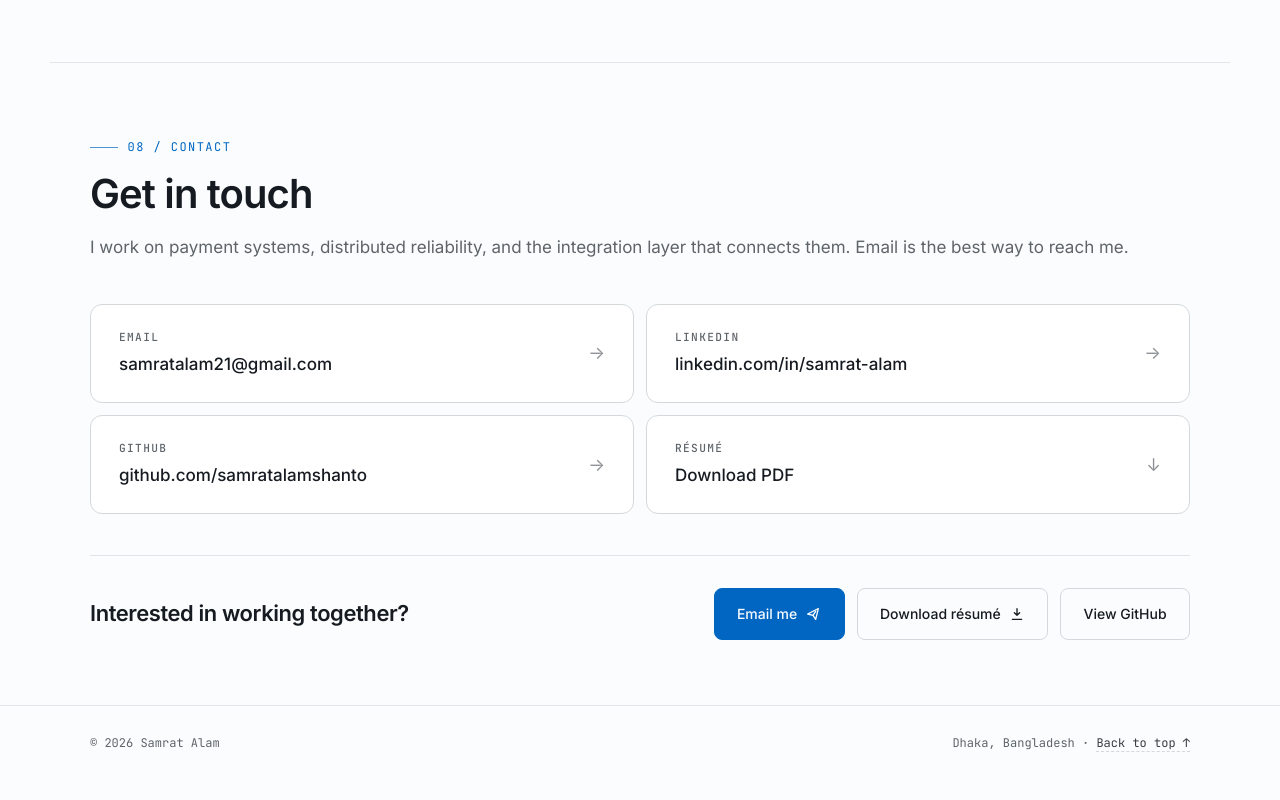
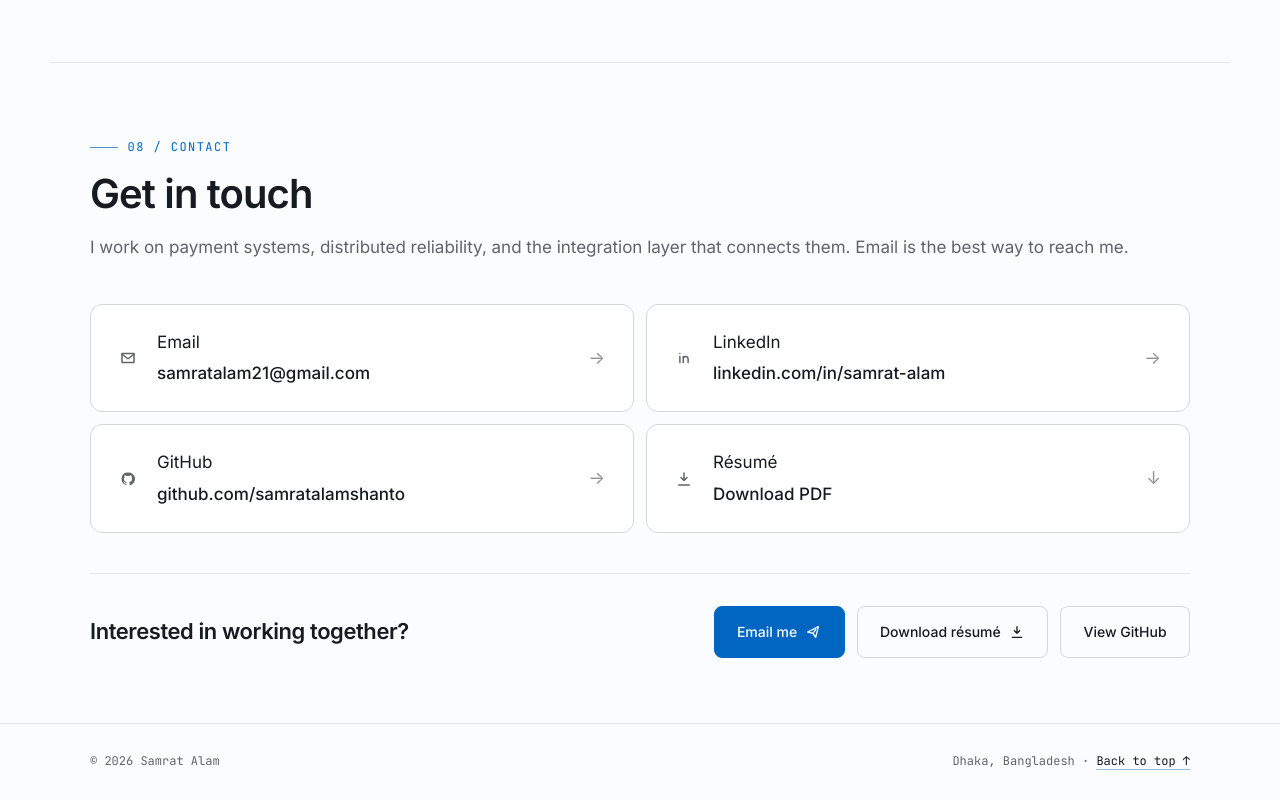
Before and after one commit to samratalamshanto/portfolio, a React (Vite) app: page / in a window 1280 px wide. Shown: the part 7090-7890 px from the top of the page. Built offline with nearby package versions, Linux system fonts and the light colour scheme.

Commit message:
improve contact and footer affordance

```diff
--- a/src/components/Contact/Contact.css
+++ b/src/components/Contact/Contact.css
@@ -17,7 +17,7 @@
 .contact__links a {
   position: relative;
   display: grid;
-  grid-template-columns: minmax(0, 1fr) auto;
+  grid-template-columns: 22px minmax(0, 1fr) auto;
   align-items: center;
   gap: 0.25rem 1rem;
   padding: 1.5rem 1.75rem;
@@ -30,14 +30,29 @@
               transform var(--dur-fast) var(--ease),
               box-shadow var(--dur-fast) var(--ease);
 }
+.contact__icon {
+  grid-column: 1 / 2;
+  grid-row: 1 / 3;
+  width: 18px;
+  height: 18px;
+  color: var(--text-muted);
+  align-self: center;
+  transition: color var(--dur-fast) var(--ease),
+              transform var(--dur-fast) var(--ease);
+}
 .contact__links a:hover {
   border-color: var(--accent);
   transform: translateY(-2px);
   box-shadow: 0 16px 34px -30px var(--accent);
 }
 .contact__links a:active { transform: translateY(0); }
+.contact__links a:hover .contact__icon,
+.contact__links a:focus-visible .contact__icon {
+  color: var(--accent);
+  transform: translateY(-1px);
+}
 .contact__links a > span:first-child {
-  grid-column: 1 / 2;
+  grid-column: 2 / 3;
   font-family: var(--ff-mono);
   font-size: 0.7rem;
   text-transform: uppercase;
@@ -46,7 +61,7 @@
   font-weight: 500;
 }
 .contact__links a strong {
-  grid-column: 1 / 2;
+  grid-column: 2 / 3;
   grid-row: 2 / 3;
   font-weight: 500;
   font-size: var(--text-base);
@@ -54,7 +69,7 @@
   color: var(--text);
 }
 .contact__arrow {
-  grid-column: 2 / 3;
+  grid-column: 3 / 4;
   grid-row: 1 / 3;
   align-self: center;
   font-size: 1.1rem;
--- a/src/components/Contact/Contact.jsx
+++ b/src/components/Contact/Contact.jsx
@@ -5,13 +5,62 @@ import "./Contact.css";
 const RESUME_HREF = asset("/assets/Samrat_Alam_Resume.pdf");
 
 const LINKS = [
-  { label: "Email", value: "samratalam21@gmail.com", href: "mailto:samratalam21@gmail.com" },
-  { label: "LinkedIn", value: "linkedin.com/in/samrat-alam", href: "https://www.linkedin.com/in/samrat-alam/" },
-  { label: "GitHub", value: "github.com/samratalamshanto", href: "https://github.com/samratalamshanto" },
-  { label: "Résumé", value: "Download PDF", href: RESUME_HREF, download: true },
+  { label: "Email", value: "samratalam21@gmail.com", href: "mailto:samratalam21@gmail.com", icon: "email" },
+  { label: "LinkedIn", value: "linkedin.com/in/samrat-alam", href: "https://www.linkedin.com/in/samrat-alam/", icon: "linkedin" },
+  { label: "GitHub", value: "github.com/samratalamshanto", href: "https://github.com/samratalamshanto", icon: "github" },
+  { label: "Résumé", value: "Download PDF", href: RESUME_HREF, download: true, icon: "resume" },
 ];
 
 const hrefFor = (label) => LINKS.find((l) => l.label === label)?.href ?? "#";
+
+function ContactIcon({ type }) {
+  const common = {
+    className: "contact__icon",
+    viewBox: "0 0 24 24",
+    "aria-hidden": "true",
+  };
+
+  if (type === "email") {
+    return (
+      <svg {...common}>
+        <path d="M4 6h16v12H4z" fill="none" stroke="currentColor" strokeWidth="2" strokeLinejoin="round" />
+        <path d="m4 7 8 6 8-6" fill="none" stroke="currentColor" strokeWidth="2" strokeLinecap="round" strokeLinejoin="round" />
+      </svg>
+    );
+  }
+
+  if (type === "linkedin") {
+    return (
+      <svg {...common}>
+        <path d="M6.5 10v8M6.5 6v.01M11 18v-8m0 3.5c0-2 1.2-3.5 3.3-3.5 2 0 3.2 1.3 3.2 3.8V18" fill="none" stroke="currentColor" strokeWidth="2" strokeLinecap="round" />
+      </svg>
+    );
+  }
+
+  if (type === "github") {
+    return (
+      <svg {...common}>
+        <path
+          d="M12 3.5a8.5 8.5 0 0 0-2.7 16.6c.43.08.58-.18.58-.4v-1.5c-2.38.52-2.88-1.02-2.88-1.02-.39-.98-.95-1.24-.95-1.24-.78-.53.06-.52.06-.52.86.06 1.32.88 1.32.88.76 1.3 2 0.93 2.5.71.08-.55.3-.93.54-1.14-1.9-.22-3.9-.95-3.9-4.24 0-.94.34-1.7.88-2.3-.09-.22-.38-1.1.08-2.28 0 0 .72-.23 2.35.88a8.1 8.1 0 0 1 4.28 0c1.63-1.11 2.35-.88 2.35-.88.46 1.18.17 2.06.08 2.28.55.6.88 1.36.88 2.3 0 3.3-2 4.02-3.9 4.24.31.27.58.79.58 1.6v2.38c0 .22.15.48.59.4A8.5 8.5 0 0 0 12 3.5Z"
+          fill="currentColor"
+        />
+      </svg>
+    );
+  }
+
+  return (
+    <svg {...common}>
+      <path
+        d="M12 4v10m0 0 4-4m-4 4-4-4M5 20h14"
+        fill="none"
+        stroke="currentColor"
+        strokeWidth="2"
+        strokeLinecap="round"
+        strokeLinejoin="round"
+      />
+    </svg>
+  );
+}
 
 export default function Contact({ index }) {
   const headerRef = useReveal();
@@ -41,6 +90,7 @@ export default function Contact({ index }) {
               target={!l.download && l.href.startsWith("http") ? "_blank" : undefined}
               rel={!l.download && l.href.startsWith("http") ? "noopener noreferrer" : undefined}
             >
+              <ContactIcon type={l.icon} />
               <span>{l.label}</span>
               <strong>{l.value}</strong>
               <span className="contact__arrow" aria-hidden="true">
--- a/src/components/Footer/Footer.css
+++ b/src/components/Footer/Footer.css
@@ -13,8 +13,13 @@
   color: var(--text-muted);
 }
 .site-footer__meta a {
-  color: var(--text-dim);
-  border-bottom: 1px dashed var(--border);
-  transition: color var(--dur-fast) var(--ease);
+  color: var(--text);
+  border-bottom: 1px solid color-mix(in oklab, var(--accent) 42%, transparent);
+  text-underline-offset: 0.18em;
+  transition: color var(--dur-fast) var(--ease),
+              border-color var(--dur-fast) var(--ease);
 }
-.site-footer__meta a:hover { color: var(--accent); }
+.site-footer__meta a:hover {
+  color: var(--accent);
+  border-color: var(--accent);
+}
```
